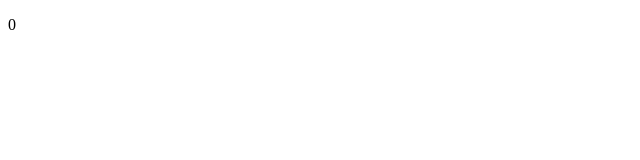
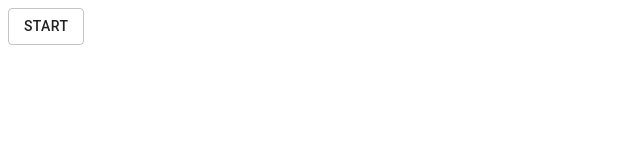
Before and after one commit to ee0pdt/xstate-game-template, a React (Create React App) app: page / in a window 1280 px wide. Shown: the top 160 px of the page, without its empty margins (0-640 px from the left). Built offline with nearby package versions, Linux system fonts and the light colour scheme.

Commit message:
Adding lots of Enums

```diff
--- a/src/Components/ErrorBoundary.tsx
+++ b/src/Components/ErrorBoundary.tsx
@@ -7,14 +7,15 @@ export class ErrorBoundary extends React.Component {
   }
 
   static getDerivedStateFromError(error: React.ErrorInfo) {
+    console.log(error);
     // Update state so the next render will show the fallback UI.
     return { hasError: true };
   }
 
-  // componentDidCatch(error, errorInfo) {
-  //   // You can also log the error to an error reporting service
-  //   logErrorToMyService(error, errorInfo);
-  // }
+  componentDidCatch(error, errorInfo) {
+    // You can also log the error to an error reporting service
+    console.log(error, errorInfo);
+  }
 
   render() {
     if (this.state.hasError) {
--- /dev/null
+++ b/src/Components/Menu.tsx
@@ -0,0 +1,18 @@
+import * as React from "react";
+import ErrorBoundary from "./ErrorBoundary";
+import { Button } from "@material-ui/core";
+import { GameEventType } from "../GameMachine";
+
+interface IMenuProps {
+  send: (event: GameEventType) => void;
+}
+
+export const Menu = ({ send }: IMenuProps) => (
+  <ErrorBoundary>
+    <Button variant="outlined" onClick={() => send(GameEventType.StartNewGame)}>
+      Start
+    </Button>
+  </ErrorBoundary>
+);
+
+export default Menu;
--- /dev/null
+++ b/src/Components/Splashscreen.tsx
@@ -0,0 +1,10 @@
+import * as React from "react";
+import ErrorBoundary from "./ErrorBoundary";
+
+export const SplashScreen = () => (
+  <ErrorBoundary>
+    <img src="https://picsum.photos/200" alt="Splashscreen" />
+  </ErrorBoundary>
+);
+
+export default SplashScreen;
--- a/src/Game.tsx
+++ b/src/Game.tsx
@@ -1,17 +1,28 @@
 import * as React from "react";
 import { useMachine } from "@xstate/react";
-import gameMachine, { GameContext } from "./GameMachine";
+import gameMachine, { GameContext, GameStates } from "./GameMachine";
+import Splashscreen from "./Components/Splashscreen";
 import ErrorBoundary from "./Components/ErrorBoundary";
+import Menu from "./Components/Menu";
 
 export const Game = () => {
   const [current, send] = useMachine(gameMachine);
   const context = current.context as GameContext;
 
-  return (
-    <ErrorBoundary>
-      <p>{context.points}</p>
-    </ErrorBoundary>
-  );
+  switch (current.value) {
+    case GameStates.Splashscreen: {
+      return <Splashscreen />;
+    }
+    case GameStates.Menu: {
+      return <Menu send={send} />;
+    }
+    case GameStates.Playing: {
+      return <p>Now in playing state</p>;
+    }
+    default: {
+      return <p>State not known</p>;
+    }
+  }
 };
 
 export default Game;
--- a/src/GameMachine.ts
+++ b/src/GameMachine.ts
@@ -1,31 +1,58 @@
-import { Machine, send, assign } from "xstate";
+import {
+  Machine,
+  send,
+  assign,
+  MachineConfig,
+  ActionFunctionMap
+} from "xstate";
 import { log } from "xstate/lib/actions";
 
 const INITIAL_POINTS = 0;
 const INITIAL_LIVES = 3;
 
+export enum PlayingStates {
+  Idle = "Idle",
+  Active = "Active"
+}
+
 export interface PlayingStatesSchema {
   states: {
-    idle: {};
-    active: {};
+    [PlayingStates.Idle]: {};
+    [PlayingStates.Active]: {};
   };
+}
+
+export enum GameStates {
+  Splashscreen = "Splashscreen",
+  Menu = "Menu",
+  Playing = "Playing",
+  Gameover = "Gameover"
 }
 
 export interface GameStateSchema {
   states: {
-    splashscreen: {};
-    menu: {};
-    playing: PlayingStatesSchema;
-    gameover: {};
+    [GameStates.Splashscreen]: {};
+    [GameStates.Menu]: {};
+    [GameStates.Playing]: PlayingStatesSchema;
+    [GameStates.Gameover]: {};
   };
 }
 
-export type EVENT_AWARD_POINTS = { type: "AWARD_POINTS"; total: number };
+export enum GameEventType {
+  AwardPoints = "AWARD_POINTS",
+  StartNewGame = "START_NEW_GAME",
+  ExitToMenu = "EXIT_TO_MENU"
+}
+
+export type EVENT_AWARD_POINTS = {
+  type: GameEventType.AwardPoints;
+  total: number;
+};
 
 export type GameEvent =
   | EVENT_AWARD_POINTS
-  | { type: "START_NEW_GAME" }
-  | { type: "EXIT_TO_MENU" };
+  | { type: GameEventType.StartNewGame }
+  | { type: GameEventType.ExitToMenu };
 
 export type GameContext = {
   points: number;
@@ -39,44 +66,59 @@ const INITIAL_STATE = {
 
 const playingStates = {
   states: {
-    idle: {},
-    active: {},
-    stop: {}
+    [PlayingStates.Idle]: {},
+    [PlayingStates.Active]: {}
+  }
+};
+
+const gameConfig: MachineConfig<GameContext, GameStateSchema, GameEvent> = {
+  id: "game",
+  initial: GameStates.Splashscreen,
+  context: INITIAL_STATE,
+  on: {
+    EXIT_TO_MENU: {
+      target: GameStates.Menu
+    }
+  },
+  states: {
+    [GameStates.Splashscreen]: {
+      after: {
+        1000: GameStates.Menu
+      }
+    },
+    [GameStates.Menu]: {
+      on: {
+        [GameEventType.StartNewGame]: {
+          target: GameStates.Playing
+        }
+      }
+    },
+    [GameStates.Playing]: {
+      initial: PlayingStates.Idle,
+      ...playingStates
+    },
+    [GameStates.Gameover]: {}
+  }
+};
+
+const gameActions: ActionFunctionMap<GameContext, GameEvent> = {
+  awardPoints: assign<GameContext>({
+    points: (context: GameContext, event: EVENT_AWARD_POINTS) =>
+      context.points + event.total
+  })
+};
+
+const gameGuards = {
+  gameIsOver: (context: GameContext, event: GameEvent) => {
+    return context.lives > 1;
   }
 };
 
 export const gameMachine = Machine<GameContext, GameStateSchema, GameEvent>(
+  gameConfig,
   {
-    id: "game",
-    initial: "splashscreen",
-    context: INITIAL_STATE,
-    on: {
-      EXIT_TO_MENU: {
-        target: "menu"
-      }
-    },
-    states: {
-      splashscreen: {},
-      menu: {},
-      playing: {
-        initial: "idle",
-        ...playingStates
-      },
-      gameover: {}
-    }
-  },
-  {
-    actions: {
-      awardPoints: assign<GameContext>({
-        points: (context: GameContext, event: EVENT_AWARD_POINTS) =>
-          context.points + event.total
-      })
-    },
-    guards: {
-      gameIsOver: (context: GameContext, event: GameEvent) => {
-        return context.lives > 1;
-      }
-    }
+    actions: gameActions,
+    guards: gameGuards
   }
 );
 
--- a/src/index.tsx
+++ b/src/index.tsx
@@ -3,9 +3,14 @@ import { render } from "react-dom";
 import Game from "./Game";
 
 import "./styles.css";
+import ErrorBoundary from "./Components/ErrorBoundary";
 
 function App() {
-  return <Game />;
+  return (
+    <ErrorBoundary>
+      <Game />
+    </ErrorBoundary>
+  );
 }
 
 const rootElement = document.getElementById("root");
```
Also changed, not shown: src/Components/PlayerIcon.tsx (deleted, +0 -33 lines).
